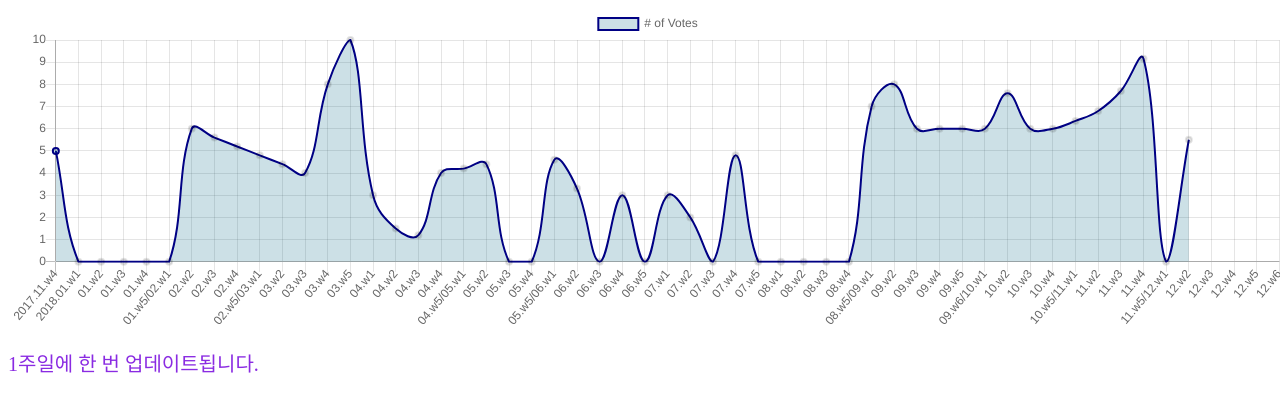
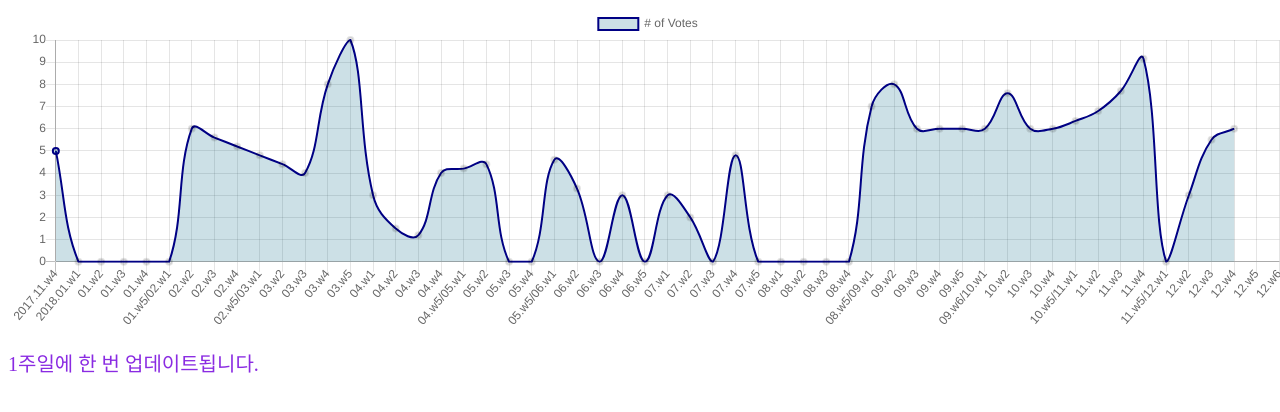
Before and after one commit to D3vle0/chart, a plain HTML site: page index.html in a window 1280 px wide. Drawn offline with nearby package versions, Linux system fonts and the light colour scheme.

Commit message:
Update index.html

```diff
--- a/index.html
+++ b/index.html
@@ -22,7 +22,7 @@ var myChart = new Chart(ctx, {
         labels: ["2017.11.w4","2018.01.w1", "01.w2", "01.w3", "01.w4", "01.w5/02.w1", "02.w2", "02.w3", "02.w4", "02.w5/03.w1", "03.w2", "03.w3", "03.w4", "03.w5", "04.w1", "04.w2", "04.w3", "04.w4", "04.w5/05.w1", "05.w2", "05.w3", "05.w4", "05.w5/06.w1", "06.w2", "06.w3", "06.w4", "06.w5", "07.w1", "07.w2", "07.w3", "07.w4", "07.w5", "08.w1", "08.w2", "08.w3", "08.w4", "08.w5/09.w1", "09.w2", "09.w3", "09.w4", "09.w5", "09.w6/10.w1", "10.w2", "10.w3", "10.w4", "10.w5/11.w1", "11.w2", "11.w3", "11.w4", "11.w5/12.w1", "12.w2", "12.w3", "12.w4", "12.w5", "12.w6"],
         datasets: [{
             label: '# of Votes',
-            data: [5,0,0,0,0,0,6,5.6,5.2,4.8,4.4,4,8,10,3,1.5,1.2,4,4.2,4.4,0,0,4.6,3.3,0,3,0,3,2,0,4.8,0,0,0,0,0,7,8,6,6,6,6,7.6,6,6,6.35,6.8,7.7,9.15,0,5.5],
+            data: [5,0,0,0,0,0,6,5.6,5.2,4.8,4.4,4,8,10,3,1.5,1.2,4,4.2,4.4,0,0,4.6,3.3,0,3,0,3,2,0,4.8,0,0,0,0,0,7,8,6,6,6,6,7.6,6,6,6.35,6.8,7.7,9.15,0,3,5.5,6],
             backgroundColor: [
                 'rgba(0, 99, 132, 0.2)',
 
```
